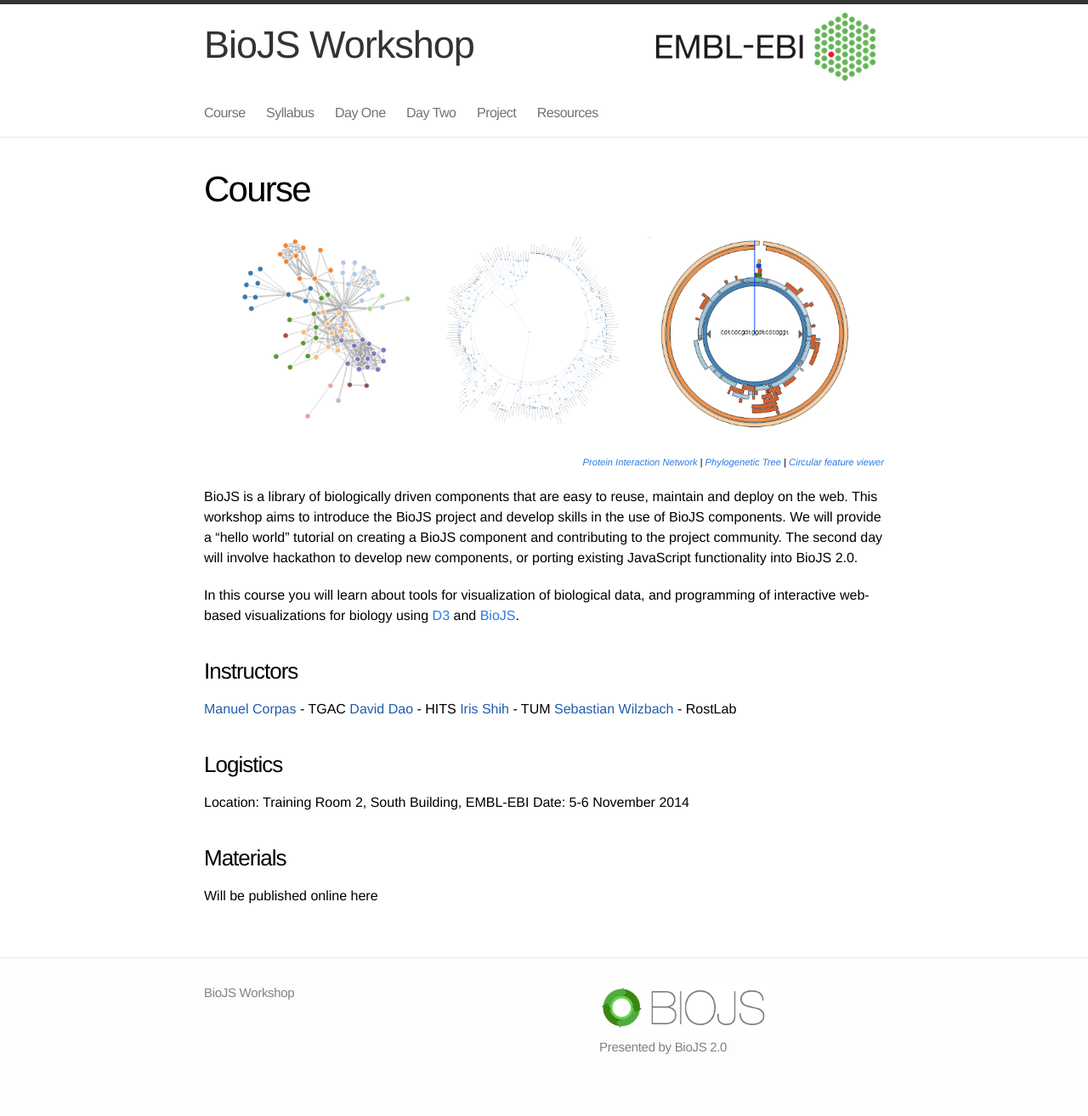
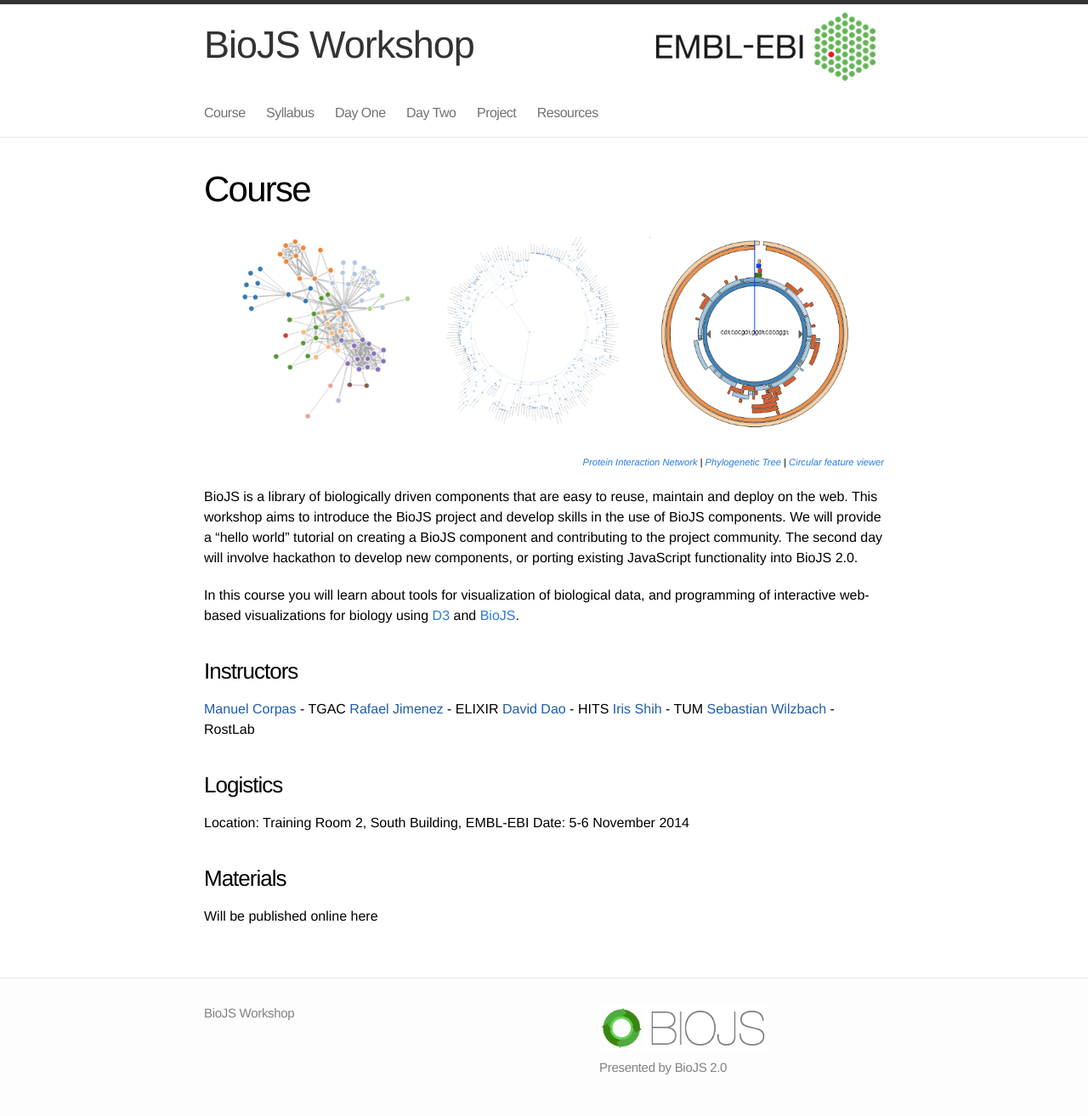
Before and after one commit to benhwhite/biojs-ebi, a Jekyll site: the page built from index.md, in a window 1280 px wide. Shown: the whole page at 85% size. Built offline with Jekyll 4.4.1, drawn with Linux system fonts in a browser that asks for light colours; before the commit the page ends 1290 px from its top, so only the background shows below that.

Commit message:
Update index.md

```diff
--- a/index.md
+++ b/index.md
@@ -15,6 +15,7 @@
 
 ### Instructors
  [Manuel Corpas]() - TGAC
+ [Rafael Jimenez]() -  ELIXIR
  [David Dao]() - HITS
  [Iris Shih]() - TUM
  [Sebastian Wilzbach]() -  RostLab
```
